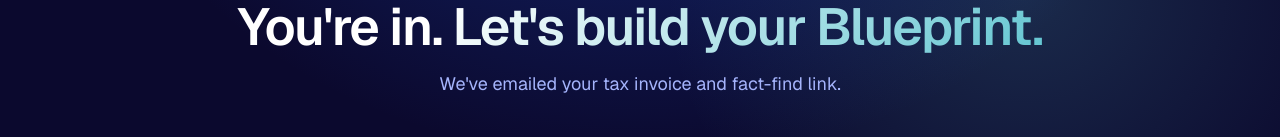
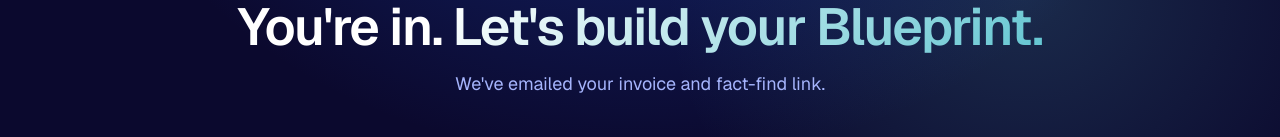
Before and after one commit to sg-satoshi/saabai-site, a Next.js app: page /blueprint/confirmation in a window 1280 px wide. Shown: the part 312-449 px from the top of the page. Built offline with nearby package versions, Linux system fonts and the light colour scheme; no server answers; sample sign-in values are in the browser's storage.

Commit message:
Say 'invoice' not 'tax invoice' on Blueprint checkout, confirmation and order email (not GST registered)

```diff
--- a/app/blueprint/checkout/CheckoutClient.tsx
+++ b/app/blueprint/checkout/CheckoutClient.tsx
@@ -93,7 +93,7 @@ export default function CheckoutClient({ initialTier, cancelled }: { initialTier
             </div>
             <h2 style={{ marginTop: 14, fontSize: 34 }}>Get your Saabai Blueprint</h2>
             <p className="dim" style={{ marginTop: 10, fontSize: 15, maxWidth: 560 }}>
-              Pay on this page by card, Apple Pay or Google Pay. Your tax invoice is emailed the moment payment clears.
+              Pay on this page by card, Apple Pay or Google Pay. Your invoice is emailed the moment payment clears.
             </p>
 
             <div className="card" style={{ marginTop: 24 }}>
@@ -155,7 +155,7 @@ export default function CheckoutClient({ initialTier, cancelled }: { initialTier
               <ul className="trust">
                 <li>Encrypted by Stripe</li>
                 <li>Card, Apple Pay, Google Pay</li>
-                <li>Tax invoice emailed instantly</li>
+                <li>Invoice emailed instantly</li>
               </ul>
               {error && (
                 <div className="err" role="alert">
--- a/app/blueprint/confirmation/page.tsx
+++ b/app/blueprint/confirmation/page.tsx
@@ -52,7 +52,7 @@ export default async function ConfirmationPage({ searchParams }: { searchParams:
               You&apos;re in{o.name ? `, ${o.name}` : ""}. <span className="grad">Let&apos;s build your Blueprint.</span>
             </h1>
             <p style={{ fontSize: 18, marginTop: 16 }}>
-              We&apos;ve emailed your tax invoice and fact-find link{o.email ? ` to ${o.email}` : ""}.
+              We&apos;ve emailed your invoice and fact-find link{o.email ? ` to ${o.email}` : ""}.
             </p>
             <div className="card tl">
               <h3>What happens next</h3>
--- a/lib/email/templates.ts
+++ b/lib/email/templates.ts
@@ -173,7 +173,7 @@ export function blueprintOrderCustomerEmail(opts: {
     title: "You're in. Let's build your Blueprint.",
     bodyHtml: [
       p(`Hi ${first},`),
-      p(`Thank you for your order (${escapeHtml(opts.paidLabel)}). Stripe will send the tax invoice. Next up: a short fact-find about your team, tools and busiest tasks. About 15 minutes, then we get to work.`),
+      p(`Thank you for your order (${escapeHtml(opts.paidLabel)}). Stripe will send the invoice. Next up: a short fact-find about your team, tools and busiest tasks. About 15 minutes, then we get to work.`),
       call,
       p(`Your Blueprint arrives within ${escapeHtml(opts.delivery)} of the fact-find. Book any Saabai build within 30 days of delivery and the full ${escapeHtml(opts.priceLabel)} is credited. Nice.`),
     ].join(""),
```
